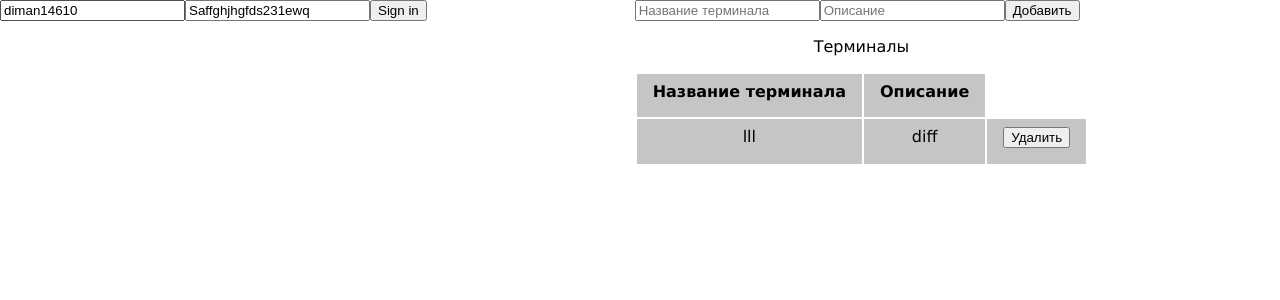
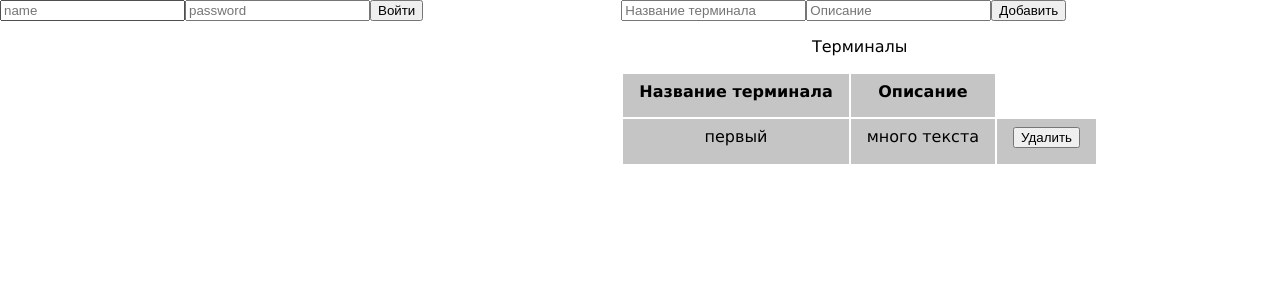
Before and after one commit to Diman14610/task-front-junior, a React (Create React App) app: page /#/terminals in a window 1280 px wide. Shown: the top 300 px of the page. Built offline with nearby package versions, Linux system fonts and the light colour scheme.

Commit message:
13:21 21.08.2020

```diff
--- a/src/components/Authorization.js
+++ b/src/components/Authorization.js
@@ -1,8 +1,8 @@
 import React, { useState } from 'react'
 
 const Authorization = ({ upUrl = f => f }) => {
-    const [login, setLogin] = useState('diman14610')
-    const [password, setPassword] = useState('Saffghjhgfds231ewq')
+    const [login, setLogin] = useState('')
+    const [password, setPassword] = useState('')
 
     const Auto = () => {
         if (login && login !== ' ') {
@@ -20,17 +20,17 @@ const Authorization = ({ upUrl = f => f }) => {
                     .catch(() => console.log('error'))
             }
             else {
-                alert('Пароль должен быть с заглавной буквы и иметь хотя бы 1 цифру')
+                alert('Пароль должен быть с заглавной буквы, иметь длину не менее 8 символов, и содержать хотя бы 1 цифру')
             }
         }
     }
     return (
         <div>
-            <input placeholder='name' type='text' defaultValue={login} onChange={e => setLogin(e.target.value)} />
+            <input placeholder='name' type='text' onChange={e => setLogin(e.target.value)} />
 
-            <input placeholder='password' type='text' defaultValue={password} onChange={e => setPassword(e.target.value)} />
+            <input placeholder='password' type='text' onChange={e => setPassword(e.target.value)} />
 
-            <button onClick={() => Auto()}>Sign in</button>
+            <button onClick={() => Auto()}>Войти</button>
 
         </div>
 
--- a/src/components/Terminals.js
+++ b/src/components/Terminals.js
@@ -1,10 +1,9 @@
 import React, { useState } from 'react'
-
 
 function Terminals() {
     const [name, setName] = useState(['Наименование'])
     const [diff, setDiff] = useState(['Описание'])
-    const [buf, setbuf] = useState([{ name: 'lll', diff: 'diff' }])
+    const [buf, setbuf] = useState([{ name: 'первый', diff: 'много текста' }])
 
     const Add = () => {
         setbuf((p) => p = [...p, { name, diff }])
```
